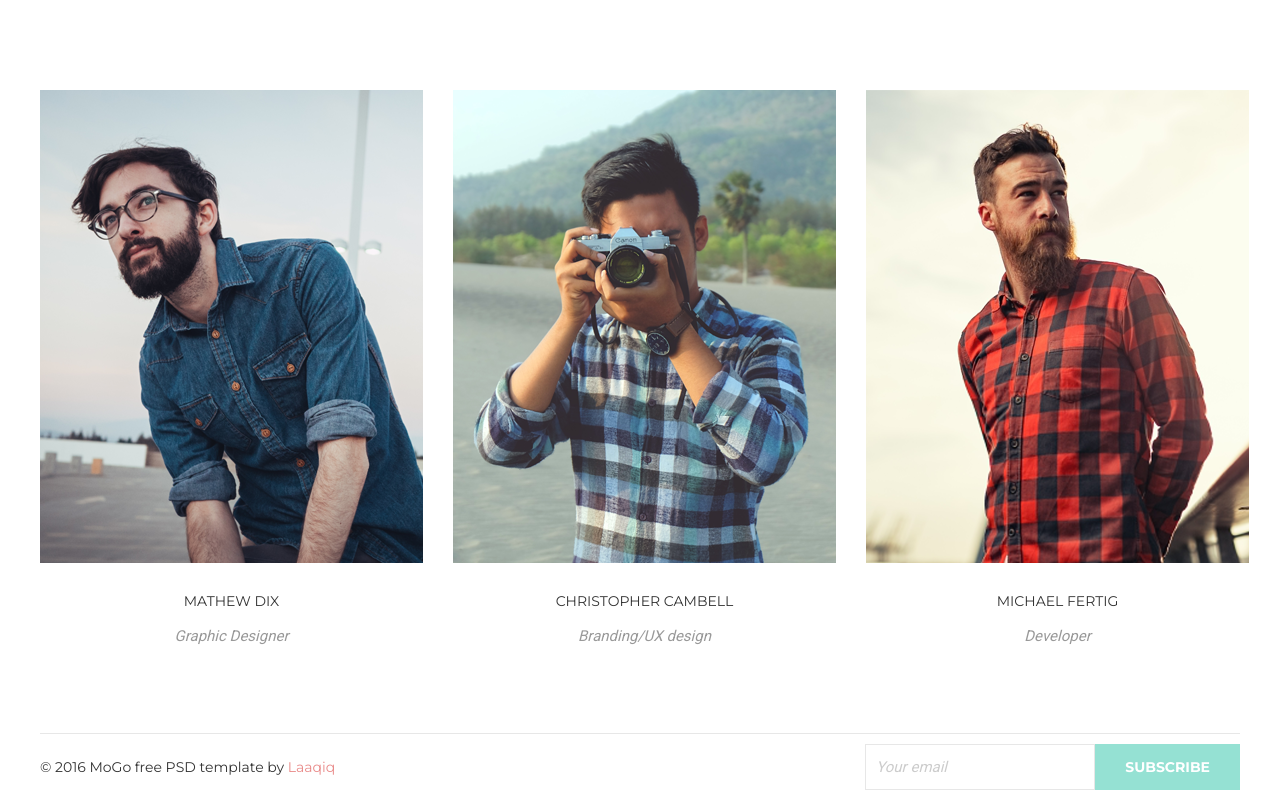
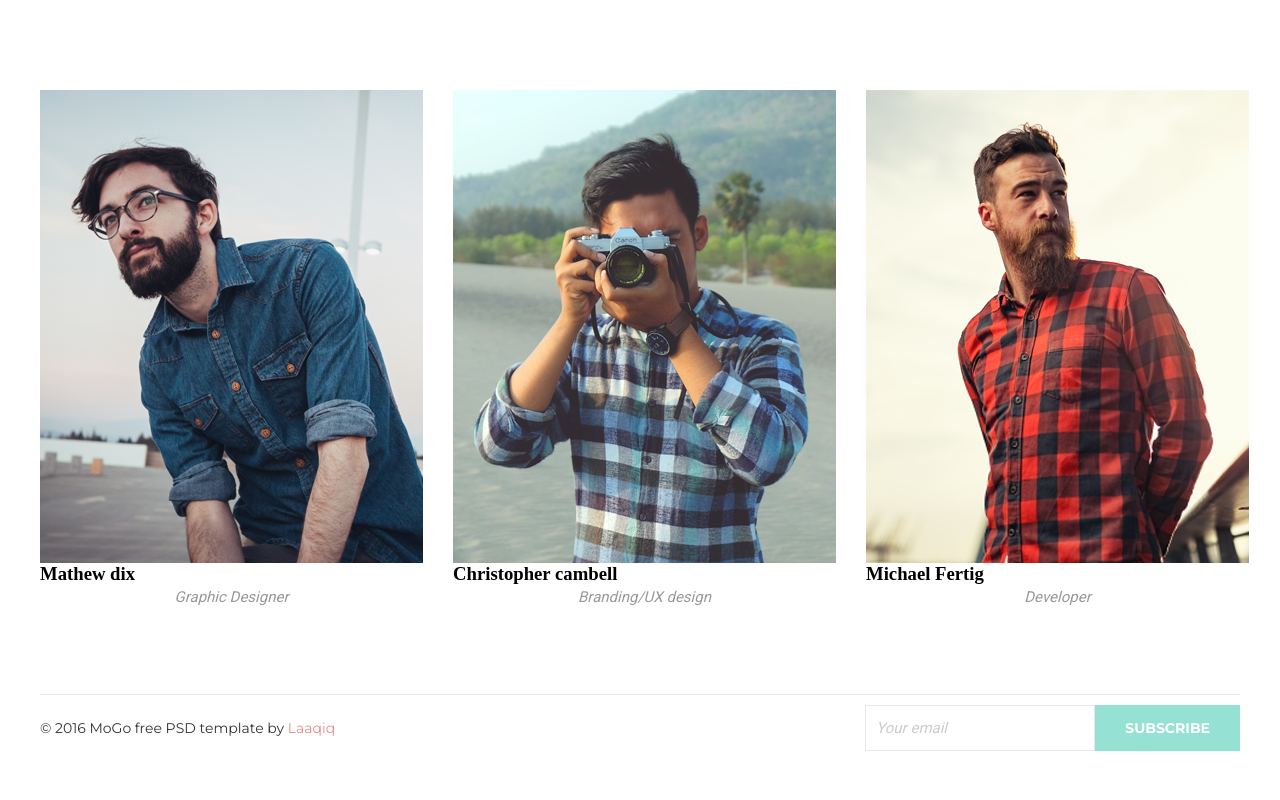
Before and after one commit to White1988/goit-fe-course, a plain HTML site: page html-css/module-6/index.html in a window 1280 px wide. Shown: the part 1004-1804 px from the top of the page. After the commit the page ends 1765 px from the top, so only its background shows below. Drawn offline with Linux system fonts and the light colour scheme.

Commit message:
Module_6_fix

```diff
--- a/html-css/module-6/css/style.css
+++ b/html-css/module-6/css/style.css
@@ -225,21 +225,26 @@
 
   .card-image {
     position: relative;
-    height: 473px;
+  }
+  .card-image img{
+    display: block;
   }
 
   .overlay {
+
     position: absolute;
     background-image: linear-gradient(
       0deg,
       rgba(240, 226, 144, 0.7) 0%,
       rgba(233, 138, 137, 0.7) 100%
           );
+    opacity: 0.8;
     top: 0;
     bottom: 0;
     left: 0;
     right: 0;
     display: none;
+
   }
   .card-image:hover {
     transform: translate(-10px, -10px);
--- a/html-css/module-6/index.html
+++ b/html-css/module-6/index.html
@@ -145,7 +145,7 @@
                 </div>
                 <!-- End Overlay  -->
               </div>
-              <h2>Mathew dix</h2>
+              <h3>Mathew dix</h3>
               <p>Graphic Designer</p>
             </div>
             <div class="team-card">
@@ -178,7 +178,7 @@
                       </div>
                       <!-- End Overlay  -->
               </div>
-              <h2>Christopher cambell</h2>
+              <h3>Christopher cambell</h3>
               <p>Branding/UX design</p>
             </div>
             <div class="team-card">
@@ -211,7 +211,7 @@
                       </div>
                       <!-- End Overlay -->
               </div>
-              <h2>Michael Fertig</h2>
+              <h3>Michael Fertig</h3>
               <p>Developer</p>
             </div>
           </div>
```
